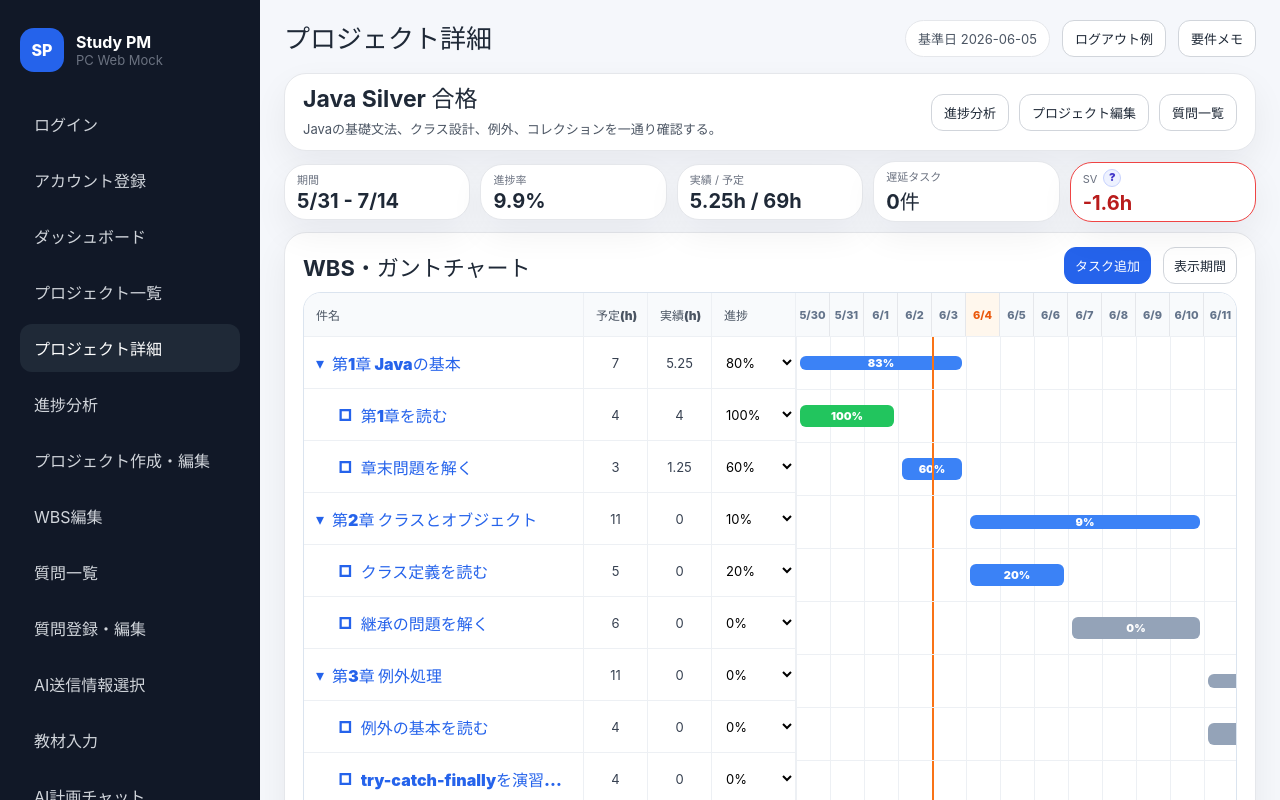
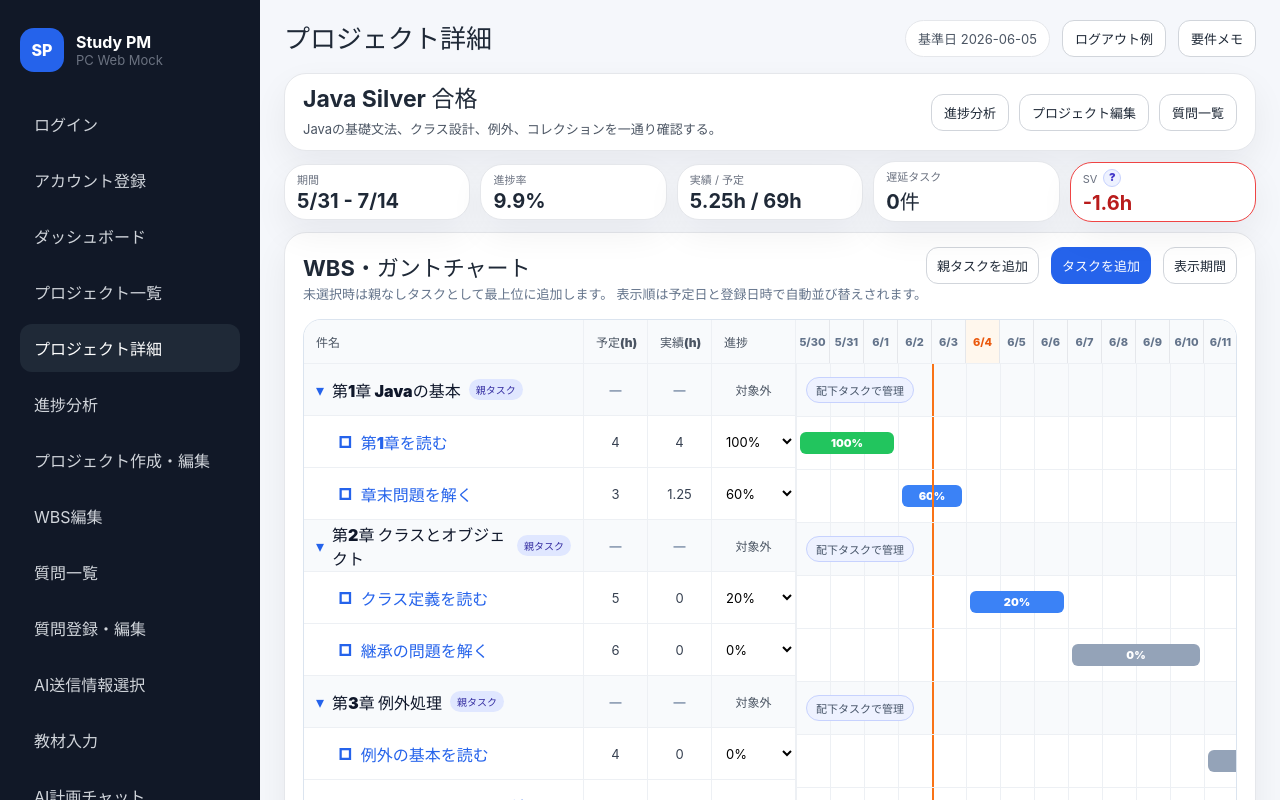
Before and after one commit to ichime-develop/study-pm, a React (Vite) app in the folder mock/: page / in a window 1280 px wide. Both pictures are taken after a click on the button "プロジェクト詳細へ". Shown: the top 800 px of the page. Built offline with nearby package versions, Linux system fonts and the light colour scheme.

Commit message:
feat: ガントチャートの仕様修正 - 親タスク・タスクで区別するように変更

```diff
--- a/mock/src/App.tsx
+++ b/mock/src/App.tsx
@@ -424,6 +424,17 @@ const ProjectDetail = ({ project, onMove }: { project: Project; onMove: (screen:
   const projectTasks = tasks.filter((task) => task.projectId === project.id);
   const [selectedTaskId, setSelectedTaskId] = useState<string | null>(null);
   const selectedTask = projectTasks.find((task) => task.id === selectedTaskId) ?? null;
+  const selectedTaskIsParent = selectedTask ? !isWorkTask(selectedTask, projectTasks) : false;
+  const selectedTaskParent = selectedTask?.parentId
+    ? projectTasks.find((task) => task.id === selectedTask.parentId)
+    : null;
+  const addTaskGuide = selectedTask
+    ? selectedTaskIsParent
+      ? `選択中の「${selectedTask.name}」配下にタスクを追加します。`
+      : selectedTaskParent
+        ? `選択中タスクと同じ「${selectedTaskParent.name}」配下に追加します。`
+        : "親なしタスクとして最上位に追加します。"
+    : "未選択時は親なしタスクとして最上位に追加します。";
 
   return (
     <section className="screen-grid project-detail-grid">
@@ -451,20 +462,30 @@ const ProjectDetail = ({ project, onMove }: { project: Project; onMove: (screen:
         <div className="panel-header">
           <h2>WBS・ガントチャート</h2>
           <div className="button-group">
-            <button className="primary-button" type="button">タスク追加</button>
+            <button className="secondary-button" type="button">親タスクを追加</button>
+            <button className="primary-button" type="button">タスクを追加</button>
             <button className="secondary-button" type="button">表示期間</button>
           </div>
         </div>
-        <div className={selectedTask ? "gantt-workspace with-side-panel" : "gantt-workspace"}>
-          {selectedTask && (
-            <TaskSidePanel task={selectedTask} project={project} onClose={() => setSelectedTaskId(null)} />
-          )}
+        <p className="panel-note">{addTaskGuide} 表示順は予定日と登録日時で自動並び替えされます。</p>
+        <div
+          className={selectedTask ? "gantt-workspace with-side-panel" : "gantt-workspace"}
+          onClick={selectedTask ? () => setSelectedTaskId(null) : undefined}
+        >
           <GanttWbsTable
             project={project}
             selectedTaskId={selectedTask?.id ?? null}
             taskList={projectTasks}
             onSelectTask={setSelectedTaskId}
           />
+          {selectedTask && (
+            <TaskSidePanel
+              task={selectedTask}
+              project={project}
+              taskList={projectTasks}
+              onClose={() => setSelectedTaskId(null)}
+            />
+          )}
         </div>
       </section>
     </section>
@@ -511,6 +532,9 @@ const formatHourNumber = (value: number) =>
 const formatIntegerProgress = (value: number) => `${Math.round(value)}%`;
 
 type HourField = "planned" | "actual";
+
+const isWorkTask = (task: WbsTask, allTasks: WbsTask[]) =>
+  !allTasks.some((candidate) => candidate.parentId === task.id);
 
 const svHelp = [
   "Schedule Variance。予定との差分を時間で表します。",
@@ -523,7 +547,7 @@ const svHelp = [
 const evmHelp: Record<string, string[]> = {
   BAC: [
     "Budget at Completion。プロジェクト全体の予定工数です。",
-    "計算式: 全リーフタスクの予定工数合計",
+    "計算式: 親タスクを除く全タスクの予定工数合計",
     "最終的に必要と見積もった学習時間を表します。",
   ],
   PV: [
@@ -671,12 +695,32 @@ const GanttWbsTable = ({
 }) => {
   const [openHourEditor, setOpenHourEditor] = useState<{ taskId: string; field: HourField } | null>(null);
   const [hourValues, setHourValues] = useState<Record<string, string>>({});
-  const summaries = taskList.map((task) => ({
-    task,
-    summary: buildTaskSummary(task, project, tasks, studyLogs),
-  }));
-  const timelineStart = [project.startDate, ...summaries.map(({ summary }) => summary.plannedStartDate)].sort()[0];
-  const timelineEndCandidates = [project.targetEndDate, ...summaries.map(({ summary }) => summary.plannedEndDate)].sort();
+  const taskOrder = new Map(taskList.map((task, index) => [task.id, index]));
+  const taskSummaries = new Map(
+    taskList.map((task) => [task.id, buildTaskSummary(task, project, tasks, studyLogs)]),
+  );
+  const workTaskSummaries = taskList
+    .filter((task) => isWorkTask(task, taskList))
+    .map((task) => taskSummaries.get(task.id)!)
+    .filter(Boolean);
+  const compareTasks = (a: WbsTask, b: WbsTask) => {
+    const summaryA = taskSummaries.get(a.id)!;
+    const summaryB = taskSummaries.get(b.id)!;
+    const startCompare = summaryA.plannedStartDate.localeCompare(summaryB.plannedStartDate);
+    if (startCompare !== 0) return startCompare;
+    const endCompare = summaryA.plannedEndDate.localeCompare(summaryB.plannedEndDate);
+    if (endCompare !== 0) return endCompare;
+    return (taskOrder.get(a.id) ?? 0) - (taskOrder.get(b.id) ?? 0);
+  };
+  const topLevelRows = taskList
+    .filter((task) => task.parentId === null)
+    .sort(compareTasks)
+    .flatMap((task) => {
+      const children = taskList.filter((child) => child.parentId === task.id).sort(compareTasks);
+      return children.length > 0 ? [task, ...children] : [task];
+    });
+  const timelineStart = [project.startDate, ...workTaskSummaries.map((summary) => summary.plannedStartDate)].sort()[0];
+  const timelineEndCandidates = [project.targetEndDate, ...workTaskSummaries.map((summary) => summary.plannedEndDate)].sort();
   const timelineEnd = timelineEndCandidates[timelineEndCandidates.length - 1] ?? project.targetEndDate;
   const timelineDays = buildTimeline(timelineStart, timelineEnd);
   const timelineWidth = timelineDays.length * dayWidth;
@@ -689,8 +733,10 @@ const GanttWbsTable = ({
   const updateHourValue = (taskId: string, field: HourField, value: string) => {
     setHourValues((current) => ({ ...current, [getHourKey(taskId, field)]: value }));
   };
-  const rows = summaries.map(({ task, summary }) => {
+  const rows = topLevelRows.map((task) => {
+    const summary = taskSummaries.get(task.id)!;
     const level = getTaskLevel(task, tasks);
+    const isParent = !isWorkTask(task, taskList);
     const offset = Math.round((toDate(summary.plannedStartDate).getTime() - toDate(timelineStart).getTime()) / dayMs);
     const duration = getInclusiveDays(summary.plannedStartDate, summary.plannedEndDate);
     const barLeft = offset * dayWidth + 4;
@@ -700,6 +746,7 @@ const GanttWbsTable = ({
       task,
       summary,
       level,
+      isParent,
       barLeft,
       barWidth,
       plannedHours: getHourValue(task.id, "planned", summary.plannedHours),
@@ -716,21 +763,39 @@ const GanttWbsTable = ({
           <span>実績(h)</span>
           <span>進捗</span>
         </div>
-        {rows.map(({ task, summary, level, plannedHours, actualHours }) => (
+        {rows.map(({ task, summary, level, isParent, plannedHours, actualHours }) => (
           <div
-            className={selectedTaskId === task.id ? "gantt-row gantt-fixed-row selected" : "gantt-row gantt-fixed-row"}
+            className={[
+              "gantt-row",
+              "gantt-fixed-row",
+              isParent ? "parent-row" : "work-row",
+              selectedTaskId === task.id ? "selected" : "",
+            ].filter(Boolean).join(" ")}
             key={task.id}
             style={{ gridTemplateColumns: fixedColumns }}
           >
-            <button className="gantt-task-name" onClick={() => onSelectTask(task.id)} style={{ paddingLeft: `${level * 22 + 12}px` }} type="button">
-              <span className="task-icon">{summary.isLeaf ? "□" : "▾"}</span>
+            <button
+              className="gantt-task-name"
+              onClick={(event) => {
+                event.stopPropagation();
+                onSelectTask(task.id);
+              }}
+              style={{ paddingLeft: `${level * 22 + 12}px` }}
+              type="button"
+            >
+              <span className="task-icon">{isParent ? "▾" : "□"}</span>
               <span>{task.name}</span>
+              {isParent && <span className="gantt-task-type">親タスク</span>}
             </button>
             <div className="gantt-hour-cell">
+              {isParent ? (
+                <span className="gantt-empty-value">—</span>
+              ) : (
                 <button className="gantt-hour-value" onClick={() => setOpenHourEditor({ taskId: task.id, field: "planned" })} type="button">
                   {plannedHours}
                 </button>
-              {openHourEditor?.taskId === task.id && openHourEditor.field === "planned" && (
+              )}
+              {!isParent && openHourEditor?.taskId === task.id && openHourEditor.field === "planned" && (
                 <div className="gantt-hour-popover" role="dialog" aria-label="予定工数を編集">
                   <label>
                     予定
@@ -744,10 +809,14 @@ const GanttWbsTable = ({
               )}
             </div>
             <div className="gantt-hour-cell">
+              {isParent ? (
+                <span className="gantt-empty-value">—</span>
+              ) : (
                 <button className="gantt-hour-value" onClick={() => setOpenHourEditor({ taskId: task.id, field: "actual" })} type="button">
                   {actualHours}
                 </button>
-              {openHourEditor?.taskId === task.id && openHourEditor.field === "actual" && (
+              )}
+              {!isParent && openHourEditor?.taskId === task.id && openHourEditor.field === "actual" && (
                 <div className="gantt-hour-popover" role="dialog" aria-label="実績時間を編集">
                   <label>
                     実績
@@ -760,11 +829,15 @@ const GanttWbsTable = ({
                 </div>
               )}
             </div>
+            {isParent ? (
+              <span className="gantt-muted-cell">対象外</span>
+            ) : (
               <select defaultValue={Math.round(summary.progress / 10) * 10}>
                 {Array.from({ length: 11 }, (_, index) => index * 10).map((progress) => (
                   <option key={progress} value={progress}>{progress}%</option>
                 ))}
               </select>
+            )}
           </div>
         ))}
       </div>
@@ -779,16 +852,28 @@ const GanttWbsTable = ({
               ))}
             </div>
           </div>
-          {rows.map(({ task, summary, barLeft, barWidth }) => (
-            <div className={selectedTaskId === task.id ? "gantt-row gantt-timeline-row selected" : "gantt-row gantt-timeline-row"} key={task.id}>
+          {rows.map(({ task, summary, isParent, barLeft, barWidth }) => (
+            <div
+              className={[
+                "gantt-row",
+                "gantt-timeline-row",
+                isParent ? "parent-row" : "work-row",
+                selectedTaskId === task.id ? "selected" : "",
+              ].filter(Boolean).join(" ")}
+              key={task.id}
+            >
               <div className="gantt-chart-cell" style={{ backgroundSize: `${dayWidth}px 100%`, width: `${timelineWidth}px` }}>
                 {showToday && <span className="today-marker" style={{ left: `${todayOffset * dayWidth}px` }} />}
+                {isParent ? (
+                  <span className="gantt-parent-note">配下タスクで管理</span>
+                ) : (
                   <span
-                  className={`gantt-bar ${summary.status}${summary.isDelayed ? " delayed" : ""}${summary.isLeaf ? "" : " parent"}`}
+                    className={`gantt-bar ${summary.status}${summary.isDelayed ? " delayed" : ""}`}
                     style={{ left: `${barLeft}px`, width: `${barWidth}px` }}
                   >
                     {formatIntegerProgress(summary.progress)}
                   </span>
+                )}
               </div>
             </div>
           ))}
@@ -801,40 +886,63 @@ const GanttWbsTable = ({
 const TaskSidePanel = ({
   task,
   project,
+  taskList,
   onClose,
 }: {
   task: WbsTask;
   project: Project;
+  taskList: WbsTask[];
   onClose: () => void;
 }) => {
   const summary = buildTaskSummary(task, project, tasks, studyLogs);
   const relatedLogs = studyLogs.filter((log) => log.taskId === task.id);
-  const relatedQuestions = questions.filter((question) => question.taskId === task.id);
+  const isParent = !isWorkTask(task, taskList);
+  const parentTasks = taskList.filter((candidate) => !isWorkTask(candidate, taskList));
 
   return (
-    <aside className="task-side-panel">
+    <aside className="task-side-panel" onClick={(event) => event.stopPropagation()}>
       <div className="side-panel-header">
         <div>
-          <p className="eyebrow">タスク詳細</p>
+          <p className="eyebrow">{isParent ? "親タスク詳細" : "タスク詳細"}</p>
           <h3>{task.name}</h3>
         </div>
         <button className="icon-button muted" onClick={onClose} aria-label="閉じる" type="button">×</button>
       </div>
 
+      {isParent ? (
+        <div className="side-panel-status">
+          <span className="badge neutral">見出し</span>
+          <span className="badge neutral">計算対象外</span>
+        </div>
+      ) : (
         <div className="side-panel-status">
           <StatusPill status={summary.status} />
           {summary.isDelayed && <span className="badge danger">遅延</span>}
           {summary.isOutOfProjectRange && <span className="badge warning">期間外</span>}
         </div>
-
-      <label>
-        タスク名
+      )}
+
+      <label>
+        {isParent ? "親タスク名" : "タスク名"}
         <input defaultValue={task.name} maxLength={100} />
       </label>
+
+      {isParent ? (
         <label>
           説明
           <textarea defaultValue={task.description} maxLength={5000} />
         </label>
+      ) : (
+        <>
+          <label>
+            親タスク
+            <select defaultValue={task.parentId ?? ""}>
+              <option value="">親なし</option>
+              {parentTasks.map((parentTask) => (
+                <option key={parentTask.id} value={parentTask.id}>{parentTask.name}</option>
+              ))}
+            </select>
+          </label>
           <div className="form-row">
             <label>
               予定開始日
@@ -850,6 +958,11 @@ const TaskSidePanel = ({
               予定工数
               <input defaultValue={summary.plannedHours} min="0.25" step="0.25" type="number" />
             </label>
+            <label>
+              実績工数
+              <input defaultValue={summary.actualHours} min="0" step="0.25" type="number" />
+            </label>
+          </div>
           <label>
             進捗率
             <select defaultValue={Math.round(summary.progress / 10) * 10}>
@@ -858,18 +971,23 @@ const TaskSidePanel = ({
               ))}
             </select>
           </label>
-      </div>
-
+        </>
+      )}
+
+      {isParent ? (
+        <div className="side-panel-section">
+          <strong>親タスクの扱い</strong>
+          <p>親タスクは章や単元をまとめる見出しです。予定、実績、進捗、学習メモは配下タスクで管理します。</p>
+          <p>削除時は確認後、配下タスクも削除対象になります。</p>
+        </div>
+      ) : (
         <div className="side-panel-section">
           <strong>学習メモ</strong>
           <p>{relatedLogs.length > 0 ? `${relatedLogs.length}件のメモがあります。` : "まだメモはありません。"}</p>
           <textarea className="memo-inline-input" defaultValue="" placeholder="学習中に気づいたことを残す" />
           <button className="secondary-button" type="button">学習メモ追加</button>
         </div>
-      <div className="side-panel-section">
-        <strong>質問</strong>
-        <p>{relatedQuestions.length > 0 ? `${relatedQuestions.length}件の質問があります。` : "関連する質問はありません。"}</p>
-      </div>
+      )}
 
       <div className="side-panel-actions">
         <button className="primary-button" type="button">保存</button>
@@ -999,7 +1117,7 @@ const ProjectForm = ({ project, onMove }: { project: Project; onMove: (screen: S
       <div className="constraint-box">
         <strong>完了条件</strong>
         <p>
-          プロジェクトを完了にできるのは、1件以上のリーフタスクが存在し、
+          プロジェクトを完了にできるのは、1件以上のタスクが存在し、
           すべて100%の場合だけです。
         </p>
       </div>
@@ -1019,21 +1137,23 @@ const WbsEditor = ({ project }: { project: Project }) => {
       <div className="panel-header">
         <div>
           <h2>{project.name} のWBS編集</h2>
-          <p>上下移動とインデント・アウトデントの操作感を確認する画面です。</p>
-        </div>
-        <button className="primary-button" type="button">タスク追加</button>
+          <p>親タスクとタスクを分け、表示順は予定日と登録日時で自動並び替えします。</p>
+        </div>
+        <div className="button-group">
+          <button className="secondary-button" type="button">親タスクを追加</button>
+          <button className="primary-button" type="button">タスクを追加</button>
+        </div>
       </div>
       <div className="wbs-toolbar">
-        <button type="button">上へ</button>
-        <button type="button">下へ</button>
-        <button type="button">インデント</button>
-        <button type="button">アウトデント</button>
+        <button type="button">親なしにする</button>
+        <button type="button">親タスクを設定</button>
+        <span className="toolbar-note">手動並び替えは行わず、日付変更後に自動で並び替えます。</span>
       </div>
       <TaskList tasks={projectTasks} project={project} editable />
       <div className="constraint-box">
         <strong>制約の見せ方確認</strong>
         <p>
-          学習記録があるリーフタスクは親タスク化できません。子タスク、学習記録、
+          親タスクは見出しとして扱い、予定、実績、進捗、学習メモを持ちません。
           関連質問があるタスクは削除できません。
         </p>
       </div>
@@ -1416,8 +1536,8 @@ const AiPlanSettings = ({ onMove }: { onMove: (screen: Screen) => void }) => (
 );
 
 const AiPlanResult = ({ onMove }: { onMove: (screen: Screen) => void }) => {
-  const leafTasks = aiPlanTasks.filter((task) => task.plannedHours > 0);
-  const totalHours = leafTasks.reduce((sum, task) => sum + task.plannedHours, 0);
+  const workTasks = aiPlanTasks.filter((task) => task.plannedHours > 0);
+  const totalHours = workTasks.reduce((sum, task) => sum + task.plannedHours, 0);
 
   return (
     <section className="screen-grid">
@@ -1441,8 +1561,8 @@ const AiPlanResult = ({ onMove }: { onMove: (screen: Screen) => void }) => {
       </div>
 
       <div className="metric-row">
-        <Metric label="生成タスク" value={`${aiPlanTasks.length}件`} />
-        <Metric label="リーフタスク" value={`${leafTasks.length}件`} />
+        <Metric label="生成WBS" value={`${aiPlanTasks.length}件`} />
+        <Metric label="タスク" value={`${workTasks.length}件`} />
         <Metric label="予定工数" value={formatHours(totalHours)} />
       </div>
 
@@ -1464,8 +1584,8 @@ const AiPlanResult = ({ onMove }: { onMove: (screen: Screen) => void }) => {
                   <small>{task.description}</small>
                 </div>
               </div>
-              <span>{formatDate(task.plannedStartDate)} - {formatDate(task.plannedEndDate)}</span>
-              <span>{task.plannedHours === 0 ? "自動集計" : formatHours(task.plannedHours)}</span>
+              <span>{task.plannedHours === 0 ? "親タスク" : `${formatDate(task.plannedStartDate)} - ${formatDate(task.plannedEndDate)}`}</span>
+              <span>{task.plannedHours === 0 ? "計算対象外" : formatHours(task.plannedHours)}</span>
               <button className="text-button" type="button">編集</button>
             </article>
           ))}
@@ -1551,23 +1671,24 @@ const TaskList = ({
     {taskList.map((task) => {
       const summary = buildTaskSummary(task, project, tasks, studyLogs);
       const level = getTaskLevel(task, tasks);
+      const isParent = !isWorkTask(task, tasks);
       return (
-        <article className={summary.isLeaf ? "task-row leaf" : "task-row parent"} key={task.id}>
+        <article className={isParent ? "task-row parent" : "task-row leaf"} key={task.id}>
           <div className="task-title" style={{ paddingLeft: `${level * 22}px` }}>
-            <span className="task-icon">{summary.isLeaf ? "□" : "▾"}</span>
+            <span className="task-icon">{isParent ? "▾" : "□"}</span>
             <div>
               <strong>{task.name}</strong>
-              {!compact && <small>{summary.isLeaf ? "リーフタスク" : "親タスク（自動集計）"}</small>}
-            </div>
-          </div>
-          <span>{formatDate(summary.plannedStartDate)} - {formatDate(summary.plannedEndDate)}</span>
-          {!compact && <span>{formatHours(summary.actualHours)} / {formatHours(summary.plannedHours)}</span>}
-          <span><ProgressBar value={summary.progress} /></span>
-          {!compact && <StatusPill status={summary.status} />}
+              {!compact && <small>{isParent ? "親タスク（見出し）" : "タスク"}</small>}
+            </div>
+          </div>
+          <span>{isParent ? "配下タスクで管理" : `${formatDate(summary.plannedStartDate)} - ${formatDate(summary.plannedEndDate)}`}</span>
+          {!compact && <span>{isParent ? "計算対象外" : `${formatHours(summary.actualHours)} / ${formatHours(summary.plannedHours)}`}</span>}
+          <span>{isParent ? "—" : <ProgressBar value={summary.progress} />}</span>
+          {!compact && (isParent ? <span className="badge neutral">見出し</span> : <StatusPill status={summary.status} />)}
           <span className="badge-list">
-            {summary.isDelayed && <span className="badge danger">遅延</span>}
-            {summary.isOutOfProjectRange && <span className="badge warning">期間外</span>}
-            {editable && task.hasLogs && <span className="badge neutral">親化不可</span>}
+            {!isParent && summary.isDelayed && <span className="badge danger">遅延</span>}
+            {!isParent && summary.isOutOfProjectRange && <span className="badge warning">期間外</span>}
+            {editable && isParent && <span className="badge neutral">予定入力なし</span>}
           </span>
         </article>
       );
--- a/mock/src/styles.css
+++ b/mock/src/styles.css
@@ -489,6 +489,14 @@ button {
   margin-bottom: 18px;
 }
 
+.panel-note {
+  color: #64748b;
+  font-size: 13px;
+  font-weight: 700;
+  line-height: 1.6;
+  margin: -8px 0 14px;
+}
+
 .create-action {
   position: relative;
 }
@@ -765,11 +773,12 @@ button {
   display: grid;
   gap: 16px;
   grid-template-columns: minmax(0, 1fr);
+  position: relative;
 }
 
 .gantt-workspace.with-side-panel {
   align-items: start;
-  grid-template-columns: 300px minmax(0, 1fr);
+  grid-template-columns: minmax(0, 1fr);
 }
 
 .gantt-board {
@@ -818,6 +827,14 @@ button {
 
 .gantt-row.selected {
   background: #eff6ff;
+}
+
+.gantt-row.parent-row {
+  background: #f8fafc;
+}
+
+.gantt-row.parent-row.selected {
+  background: #eaf2ff;
 }
 
 .gantt-row > span,
@@ -978,20 +995,62 @@ button {
   text-align: left;
 }
 
+.parent-row .gantt-task-name {
+  color: #0f172a;
+}
+
 .gantt-task-name span:last-child {
   overflow: hidden;
   text-overflow: ellipsis;
   white-space: nowrap;
 }
 
+.gantt-task-type {
+  background: #e0e7ff;
+  border-radius: 999px;
+  color: #3730a3;
+  flex: 0 0 auto;
+  font-size: 10px;
+  font-weight: 900;
+  padding: 3px 7px;
+}
+
 .gantt-task-name:hover {
   background: #eff6ff;
+}
+
+.gantt-empty-value,
+.gantt-muted-cell {
+  color: #94a3b8;
+  font-size: 12px;
+  font-weight: 900;
+  justify-content: center;
+  text-align: center;
+}
+
+.gantt-muted-cell {
+  background: #f8fafc;
 }
 
 .gantt-chart-cell {
   background-image: linear-gradient(to right, #edf0f4 1px, transparent 1px);
   min-height: 52px;
   position: relative;
+}
+
+.gantt-parent-note {
+  align-items: center;
+  background: #eef2ff;
+  border: 1px solid #c7d2fe;
+  border-radius: 999px;
+  color: #475569;
+  display: inline-flex;
+  font-size: 11px;
+  font-weight: 900;
+  left: 10px;
+  padding: 4px 9px;
+  position: absolute;
+  top: 13px;
 }
 
 .gantt-bar {
@@ -1045,14 +1104,19 @@ button {
 .task-side-panel {
   background: #fff;
   border: 1px solid #dbe4ef;
-  border-radius: 8px;
-  box-shadow: 0 18px 40px rgba(15, 23, 42, 0.1);
+  border-radius: 18px;
+  box-shadow: 0 24px 70px rgba(15, 23, 42, 0.18);
   display: grid;
   gap: 14px;
+  max-height: calc(100vh - 260px);
   min-width: 0;
-  padding: 18px;
-  position: sticky;
-  top: 18px;
+  overflow: auto;
+  padding: 20px;
+  position: absolute;
+  right: 16px;
+  top: 16px;
+  width: min(520px, calc(100% - 32px));
+  z-index: 8;
 }
 
 .task-side-panel label,
@@ -1065,7 +1129,7 @@ button {
 }
 
 .task-side-panel .form-row {
-  grid-template-columns: 1fr;
+  grid-template-columns: repeat(2, minmax(0, 1fr));
 }
 
 .side-panel-header {
@@ -1153,6 +1217,7 @@ button {
 }
 
 .wbs-toolbar {
+  align-items: center;
   display: flex;
   flex-wrap: wrap;
   gap: 8px;
@@ -1164,6 +1229,12 @@ button {
   border: 1px solid #e5e7eb;
   border-radius: 10px;
   padding: 8px 12px;
+}
+
+.toolbar-note {
+  color: #64748b;
+  font-size: 12px;
+  font-weight: 800;
 }
 
 .constraint-box {
@@ -1808,4 +1879,10 @@ textarea {
   .form-row {
     grid-template-columns: 1fr;
   }
-}
+
+  .task-side-panel {
+    max-height: none;
+    position: static;
+    width: 100%;
+  }
+}
```
Also changed, not shown: 9 other files (tests, documents, lock files or other folders). Lines whose indentation alone changed are shown as unchanged.
